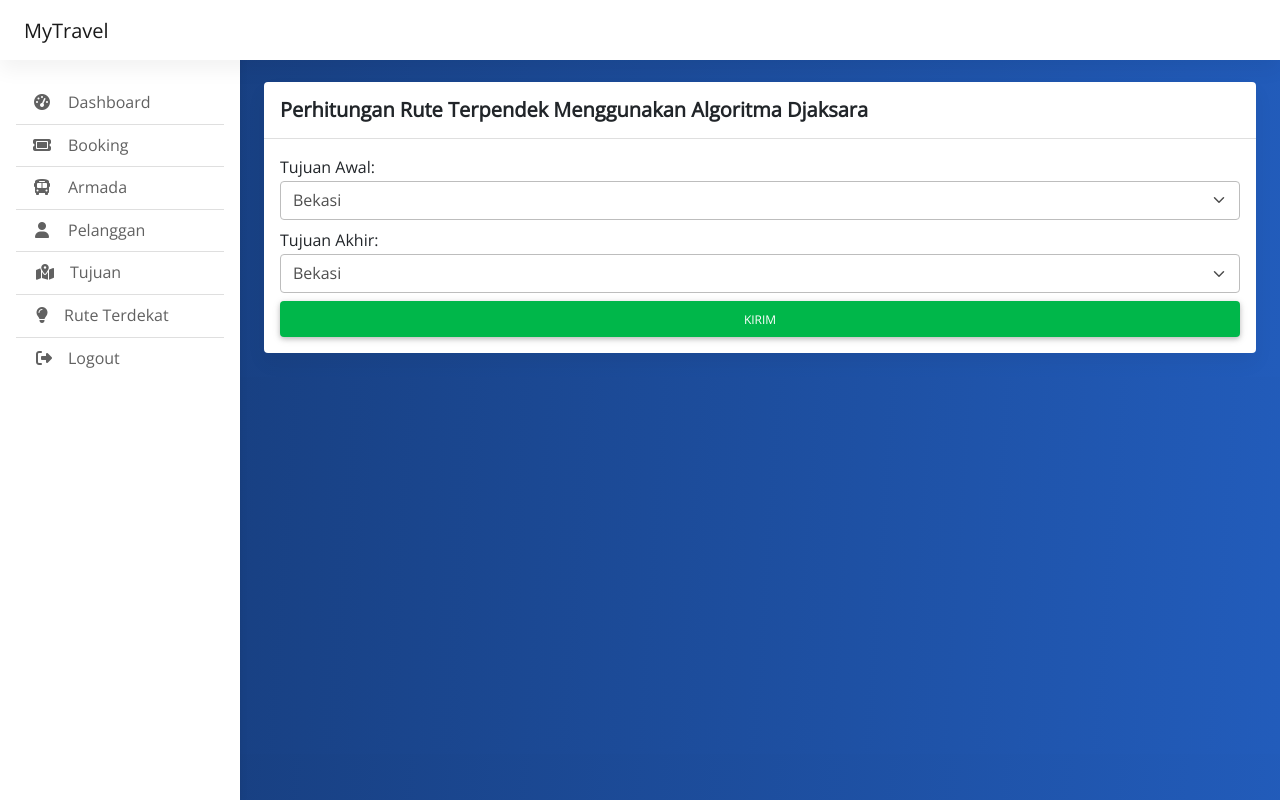
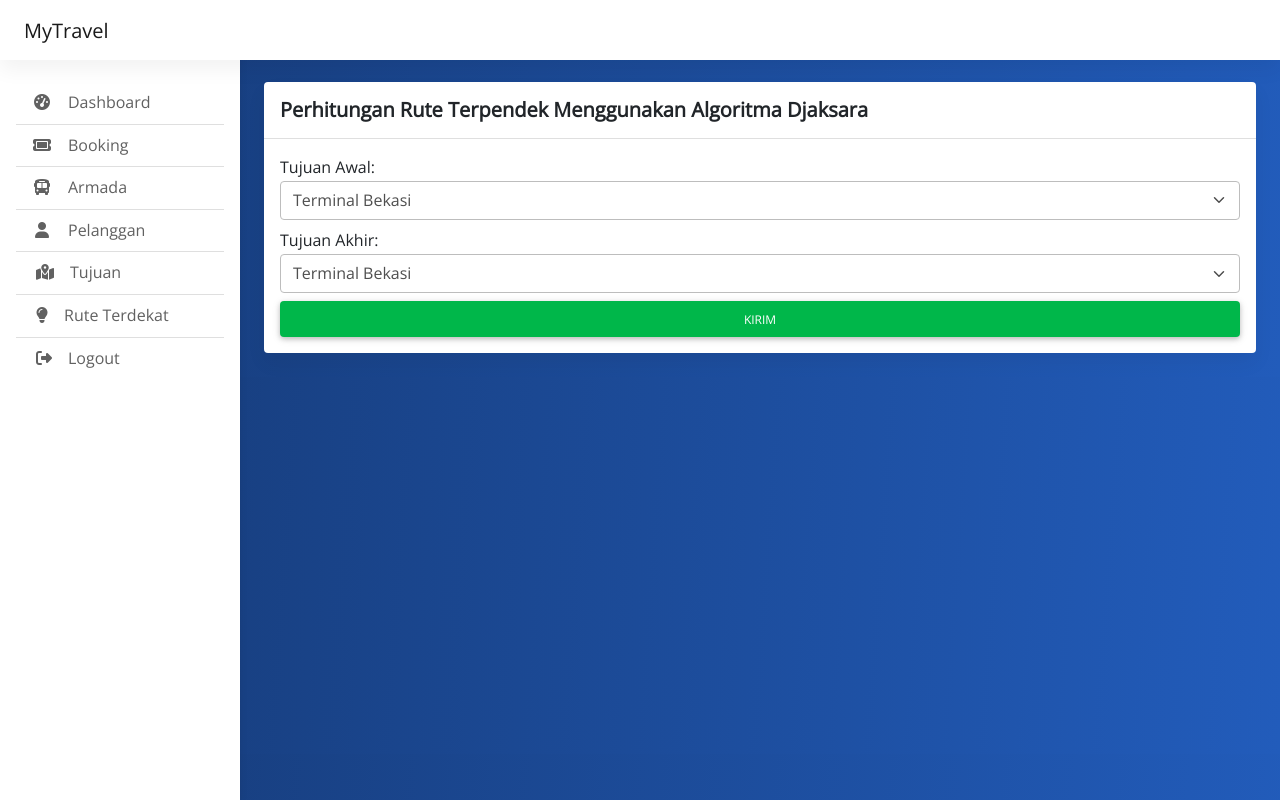
Before and after one commit to ilham513/mytravel, a CodeIgniter app: page /mytravel/index.php/admin/algoritmadjaksara in a window 1280 px wide. Run offline with CodeIgniter, Linux system fonts and the light colour scheme; data that the repository does not hold is empty.

Commit message:
first commit

```diff
--- a/application/controllers/Admin.php
+++ b/application/controllers/Admin.php
@@ -184,7 +184,7 @@ class Admin extends CI_Controller {
 	public function tujuan_hapus($id)
 	{
 		//load model hapus data
-		$this->crud_model->menghapus_data_id('tujuan','tipe_armada',$id);
+		$this->crud_model->menghapus_data_id('tujuan','id_tujuan',$id);
 
 		//redirect
 		redirect('/admin/tujuan', 'refresh');
--- a/application/views/admin_algoritmadjaksara.php
+++ b/application/views/admin_algoritmadjaksara.php
@@ -92,25 +92,29 @@
 					<div class="form-group mb-2">
 						<label for="nama">Tujuan Awal:</label>
 						<select name="tujuan_awal" class="form-select" aria-label="Default select example">
-						  <option value="Bekasi">Bekasi</option>
-						  <option value="Cikampek">Cikampek</option>
-						  <option value="Padalarang">Padalarang</option>
-						  <option value="Lembang">Lembang</option>
-						  <option value="Cisarua">Cisarua</option>
-						  <option value="Cianjur">Cianjur</option>
-						  <option value="KawahPutih">KawahPutih</option>
+						  <option value="Terminal Bekasi">Terminal Bekasi</option>
+						  <option value="Duta Harapan">Duta Harapan</option>
+						  <option value="Summarecon Bekasi">Summarecon Bekasi</option>
+						  <option value="Kuliner Alun Alun">Kuliner Alun Alun</option>
+						  <option value="Hutan Bambu">Hutan Bambu</option>
+						  <option value="JL Siliwangi">JL Siliwangi</option>
+						  <option value="Situ Rawa Gede">Situ Rawa Gede</option>
+						  <option value="Curug Parigi">Curug Parigi</option>
+						  <option value="Situ Rawa Pulo">Situ Rawa Pulo</option>
 						</select>
 					</div>
 					<div class="form-group mb-2">
 						<label for="nama">Tujuan Akhir:</label>
 						<select name="tujuan_akhir" class="form-select" aria-label="Default select example">
-						  <option value="Bekasi">Bekasi</option>
-						  <option value="Cikampek">Cikampek</option>
-						  <option value="Padalarang">Padalarang</option>
-						  <option value="Lembang">Lembang</option>
-						  <option value="Cisarua">Cisarua</option>
-						  <option value="Cianjur">Cianjur</option>
-						  <option value="KawahPutih">KawahPutih</option>
+						  <option value="Terminal Bekasi">Terminal Bekasi</option>
+						  <option value="Duta Harapan">Duta Harapan</option>
+						  <option value="Summarecon Bekasi">Summarecon Bekasi</option>
+						  <option value="Kuliner Alun Alun">Kuliner Alun Alun</option>
+						  <option value="Hutan Bambu">Hutan Bambu</option>
+						  <option value="JL Siliwangi">JL Siliwangi</option>
+						  <option value="Situ Rawa Gede">Situ Rawa Gede</option>
+						  <option value="Curug Parigi">Curug Parigi</option>
+						  <option value="Situ Rawa Pulo">Situ Rawa Pulo</option>
 						</select>
 					</div>
 					<button type="submit" class="btn btn-success btn-block">Kirim</button>
--- a/application/views/admin_booking.php
+++ b/application/views/admin_booking.php
@@ -101,7 +101,6 @@ background: linear-gradient(94deg, rgba(22,58,118,1) 0%, rgba(34,92,187,1) 100%)
 							<th>Pelanggan</th>
 							<th>Tanggal Keberangkatan</th>
 							<th>Armada</th>
-							<th>Paket</th>
 							<th>Aksi</th>
 						</tr>
 					</thead>
@@ -113,7 +112,6 @@ background: linear-gradient(94deg, rgba(22,58,118,1) 0%, rgba(34,92,187,1) 100%)
 							<td><?= $booking->nama_pelanggan?></td>
 							<td><?= $booking->tanggal_keberangkatan?></td>
 							<td><?= $booking->nama_armada?></td>
-							<td><?= $booking->paket?></td>
 							<td>
 								<a href="<?=site_url('admin/booking_edit/'.$booking->id_booking)?>"><span class="fw-bold me-2 text-primary" onclick="return editchecked('');"><i class="fa-solid fa-pen-to-square"></i></span></a>
 								<a href="<?=site_url('admin/booking_hapus/'.$booking->id_booking)?>"><span class="fw-bold text-danger" onclick="return confirm('Apa anda yakin ingin menghapusnya?');"><i class="fa-solid fa-trash"></i></span></a>
--- a/application/views/admin_booking_add.php
+++ b/application/views/admin_booking_add.php
@@ -117,7 +117,7 @@ background: linear-gradient(94deg, rgba(22,58,118,1) 0%, rgba(34,92,187,1) 100%)
 							<?php endforeach; ?>
 						</select>
 					</div>
-					<div class="form-group mb-2">
+					<div class="form-group mb-2 d-none">
 					  <label for="nama">Paket:</label>
 						<select name="paket" class="form-select form-select-lg mb-3" aria-label=".form-select-lg example">
 							<option value="Ekonomis">Ekonomis</option>
--- a/application/views/admin_booking_edit.php
+++ b/application/views/admin_booking_edit.php
@@ -120,7 +120,7 @@ background: linear-gradient(94deg, rgba(22,58,118,1) 0%, rgba(34,92,187,1) 100%)
 							<?php endforeach; ?>
 						</select>
 					</div>
-					<div class="form-group mb-2">
+					<div class="form-group mb-2 d-none">
 					  <label for="nama">Paket:</label>
 						<select name="paket" class="form-select form-select-lg mb-3" aria-label=".form-select-lg example">
 							<option value="Ekonomis">Ekonomis</option>
--- a/application/views/admin_tujuan.php
+++ b/application/views/admin_tujuan.php
@@ -89,7 +89,7 @@ background: linear-gradient(94deg, rgba(22,58,118,1) 0%, rgba(34,92,187,1) 100%)
 			  </div>
 			  <div class="card-body">
 				<div class="d-grid gap-2 mb-3 d-md-flex justify-content-md-end">
-				  <a href="<?=site_url('admin/tujuan_add')?>"><button class="btn btn-success fw-bold" type="button">Tambah Pelanggan</button></a>
+				  <a href="<?=site_url('admin/tujuan_add')?>"><button class="btn btn-success fw-bold" type="button">Tambah Tujuan</button></a>
 				</div>
 
 				<table class="table table-striped" id="barangTable">
@@ -97,7 +97,7 @@ background: linear-gradient(94deg, rgba(22,58,118,1) 0%, rgba(34,92,187,1) 100%)
 						<tr class="bg-primary text-white">
 							<th>Id Tujuan</th>
 							<th>Tempat Tujuan</th>
-							<th>Paket</th>
+							<th>Keterangan</th>
 							<th>Harga</th>
 							<th>Aksi</th>
 						</tr>
--- a/application/views/pelanggan_booking_add.php
+++ b/application/views/pelanggan_booking_add.php
@@ -78,7 +78,7 @@
 							<?php endforeach; ?>
 						</select>
 					</div>
-					<div class="form-group mb-2">
+					<div class="form-group mb-2 d-none">
 					  <label for="nama">Paket:</label>
 						<select name="paket" class="form-select form-select-lg mb-3" aria-label=".form-select-lg example">
 							<option value="Ekonomis">Ekonomis</option>
```
Also changed, not shown: application/views/admin_algoritmadjaksara_go.php (+10 -7 lines), application/views/admin_tujuan_add.php (+3 -7 lines), application/views/admin_tujuan_edit.php (+2 -6 lines), application/views/homepage.php (+0 -35 lines), mytravel.sql (+8 -19 lines).
